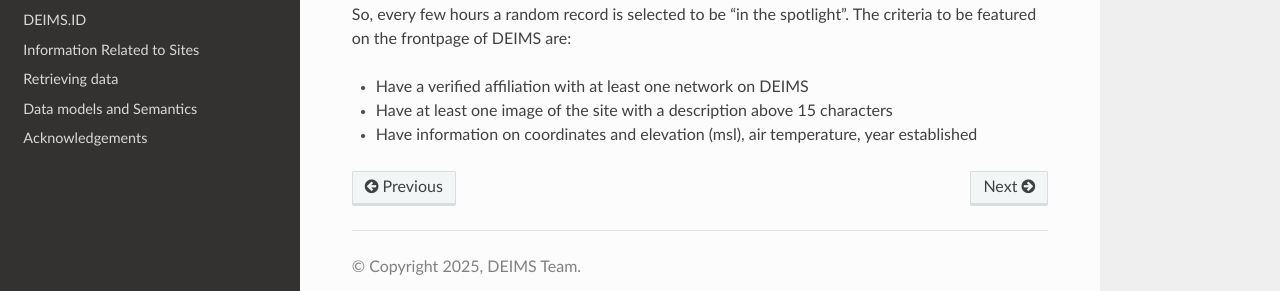
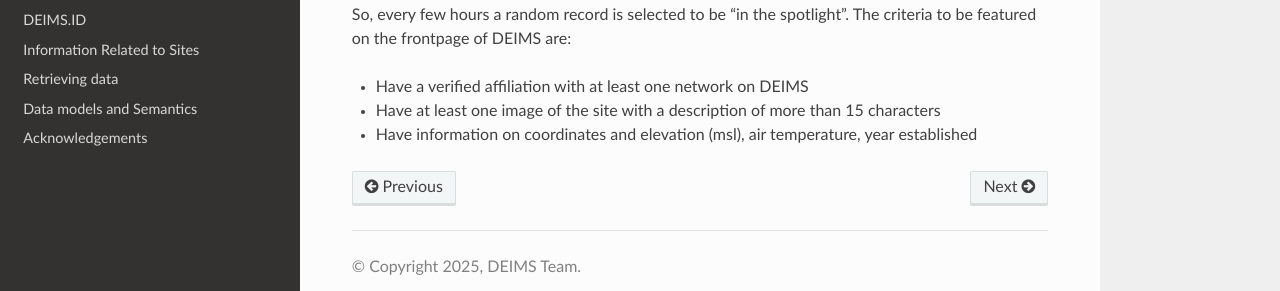
Before and after one commit to stopopol/deims_documentation, a Sphinx documentation site: the page built from source/site.rst, in a window 1280 px wide and 900 px high, scrolled down 3349 px. Shown: the part 564-855 px from the top of the window. Built offline with Sphinx 7.4.7 and the Read the Docs theme 3.1.0, drawn with Linux system fonts in a browser that asks for light colours.

Commit message:
Update site.rst

```diff
--- a/source/site.rst
+++ b/source/site.rst
@@ -132,5 +132,5 @@ So, every few hours a random record is selected to be "in the spotlight".
 The criteria to be featured on the frontpage of DEIMS are:
 
 - Have a verified affiliation with at least one network on DEIMS
-- Have at least one image of the site with a description above 15 characters
+- Have at least one image of the site with a description of more than 15 characters
 - Have information on coordinates and elevation (msl), air temperature, year established
```
